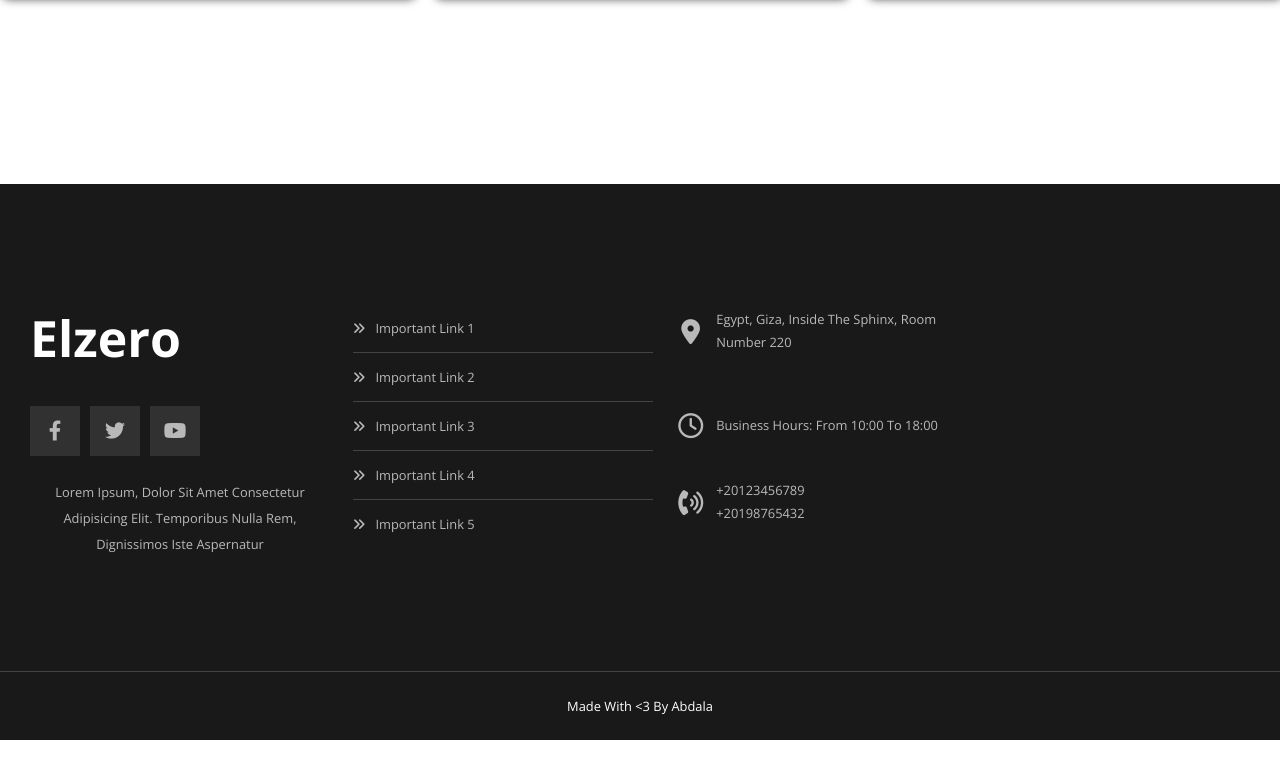
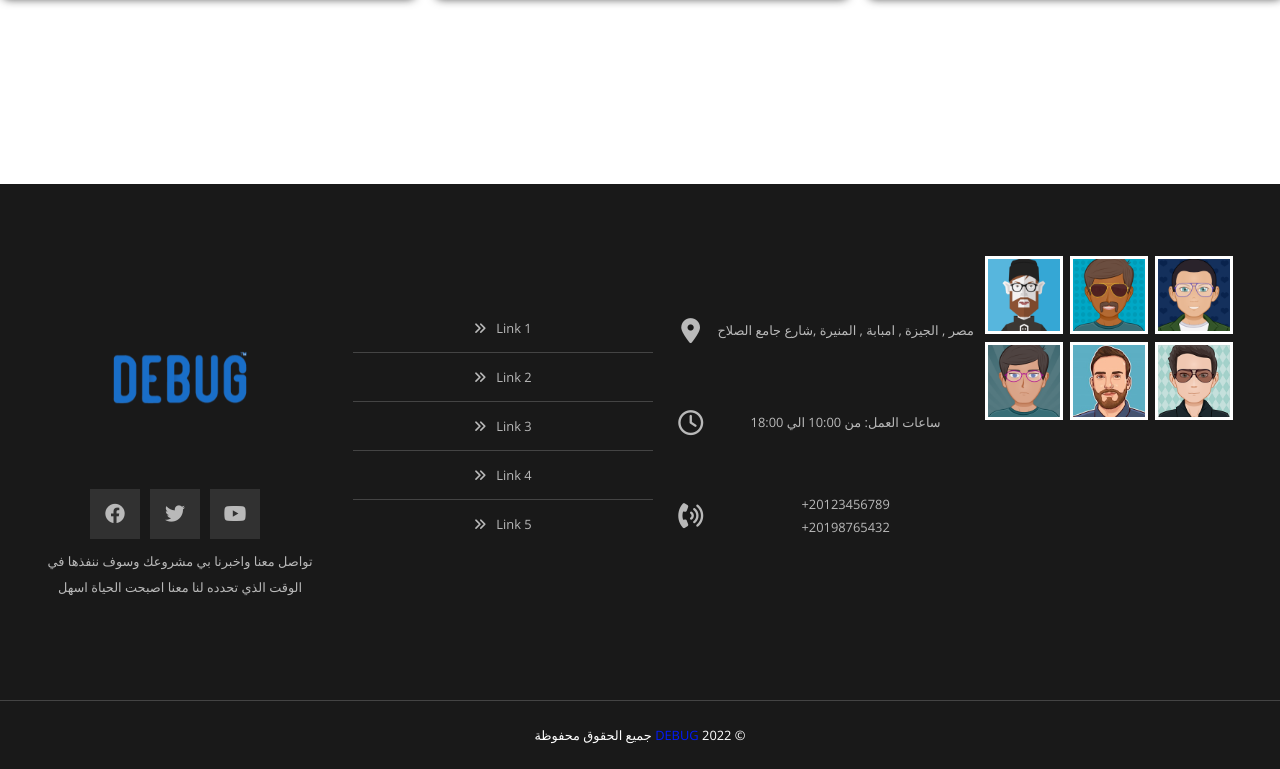
Before and after one commit to AbdalaGit/DEBUG, a plain HTML site: page ARindex.html in a window 1280 px wide. Shown: the part 4094-4863 px from the top of the page. Before the commit the page ends 4834 px from the top, so only its background shows below. Drawn offline with nearby package versions, Linux system fonts and the light colour scheme.

Commit message:
debug editeing html and css (footer)

```diff
--- a/ARindex.html
+++ b/ARindex.html
@@ -1,6 +1,7 @@
 <!DOCTYPE html>
 <html lang="ar">
 <!-------------- start head-------------->
+
 <head>
 
     <meta charset="UTF-8">
@@ -11,20 +12,17 @@
 
     <meta name="dscription" content=" company debug web devoliber and web design html and css and javascript">
 
-    <meta name="keywords" content="html, css, web developer, design, web design, web, HTML, CSS, WEB DEVOLIBER,
+    <meta name="keywords"
+        content="html, css, web developer, design, web design, web, HTML, CSS, WEB DEVOLIBER,
     code, WEB DESIGN, abdala, ABDALA, front end, FRONT END, debug, Debug, company programmers, programmers, company, back end, BACK END, logo, bootstrab,">
 
     <link rel="stylesheet" href="https://cdnjs.cloudflare.com/ajax/libs/font-awesome/5.15.4/css/all.min.css">
 
-    <link
-    rel="stylesheet"
-    href="https://cdnjs.cloudflare.com/ajax/libs/font-awesome/6.1.1/css/all.min.css"
+    <link rel="stylesheet" href="https://cdnjs.cloudflare.com/ajax/libs/font-awesome/6.1.1/css/all.min.css"
         integrity="sha512-KfkfwYDsLkIlwQp6LFnl8zNdLGxu9YAA1QvwINks4PhcElQSvqcyVLLD9aMhXd13uQjoXtEKNosOWaZqXgel0g=="
-    crossorigin="anonymous"
-    referrerpolicy="no-referrer"
-  />
+        crossorigin="anonymous" referrerpolicy="no-referrer" />
 
-    <link rel="stylesheet" href="https://unpkg.com/swiper@8/swiper-bundle.min.css"/>
+    <link rel="stylesheet" href="https://unpkg.com/swiper@8/swiper-bundle.min.css" />
 
     <link rel="stylesheet" href="https://unpkg.com/aos@next/dist/aos.css" />
 
@@ -38,6 +36,7 @@
 <!-------------- end head-------------->
 
 <!-------------- start body-------------->
+
 <body>
     <!-------------- start header-------------->
     <header>
@@ -75,9 +74,8 @@
         </div>
 
         <style>
-
-            .text-arabic{
-    width: 230px;
+            .text-arabic {
+                width: 250px;
                 color: var(--main);
                 overflow: hidden;
                 font-size: 40px;
@@ -85,29 +83,28 @@
                 border-right: 1px solid rgb(112, 144, 243);
                 white-space: nowrap;
                 text-shadow: 3px 3px 5px rgb(0 0 0 / 80%);
-    animation: text 3s steps(50) 2s both alternate , border 1.5s infinite;
+                animation: text 3s steps(50) 2s both alternate, border 1.5s infinite;
             }
 
             @keyframes text {
-    from{
+                from {
                     width: 0;
                 }
 
-    to{
-        width: 230px;
+                to {
+                    width: 250px;
                 }
             }
 
             @keyframes border {
-    from{
+                from {
                     border-right-color: rgb(112, 144, 243);
                 }
 
-    to{
+                to {
                     border-right-color: transparent;
                 }
             }
-
         </style>
 
     </section>
@@ -215,12 +212,13 @@
                 </div>
                 <div class="content">
                     <h2>تصميم اللوجو</h2>
-                <p>يعد تصميم الشعار من أهم الأمور بالنسبة للشركات والمواقع الإلكترونية. نقدم لك هذه الخدمة بأفضل جودة</p>
+                    <p>يعد تصميم الشعار من أهم الأمور بالنسبة للشركات والمواقع الإلكترونية. نقدم لك هذه الخدمة بأفضل
+                        جودة</p>
                 </div>
                 <span class="circle"></span>
             </div>
 
-            <div class="box-content card"data-aos="fade-up">
+            <div class="box-content card" data-aos="fade-up">
                 <div>
                     <i class="fas fa-desktop"></i>
                 </div>
@@ -244,7 +242,7 @@
             </div>
 
             <div class="box-content card" data-aos="flip-right">
-                <div >
+                <div>
                     <i class="fas fa-mobile-alt"></i>
                 </div>
                 <div class="content">
@@ -384,11 +382,11 @@
     <div class="footer">
         <div class="container">
             <div class="box">
-        <h3>Elzero</h3>
+                <h3><img src="logo.png"></h3>
                 <ul class="social">
                     <li>
                         <a href="#" class="facebook">
-              <i class="fab fa-facebook-f"></i>
+                            <i class="fab fa-facebook"></i>
                         </a>
                     </li>
                     <li>
@@ -403,26 +401,26 @@
                     </li>
                 </ul>
                 <p class="text">
-          Lorem ipsum, dolor sit amet consectetur adipisicing elit. Temporibus nulla rem, dignissimos iste aspernatur
+                    تواصل معنا واخبرنا بي مشروعك وسوف ننفذها في الوقت الذي تحدده لنا  معنا اصبحت الحياة اسهل
                 </p>
             </div>
             <div class="box">
                 <ul class="links">
-          <li><a href="#">Important Link 1</a></li>
-          <li><a href="#">Important Link 2</a></li>
-          <li><a href="#">Important Link 3</a></li>
-          <li><a href="#">Important Link 4</a></li>
-          <li><a href="#">Important Link 5</a></li>
+                    <li><a href="#">Link 1</a></li>
+                    <li><a href="#">Link 2</a></li>
+                    <li><a href="#">Link 3</a></li>
+                    <li><a href="#">Link 4</a></li>
+                    <li><a href="#">Link 5</a></li>
                 </ul>
             </div>
             <div class="box">
                 <div class="line">
                     <i class="fas fa-map-marker-alt fa-fw"></i>
-          <div class="info">Egypt, Giza, Inside The Sphinx, Room Number 220</div>
+                    <div class="info">مصر , الجيزة , امبابة , المنيرة ,شارع جامع الصلاح </div>
                 </div>
                 <div class="line">
                     <i class="far fa-clock fa-fw"></i>
-          <div class="info">Business Hours: From 10:00 To 18:00</div>
+                    <div class="info">ساعات العمل: من 10:00 الي 18:00</div>
                 </div>
                 <div class="line">
                     <i class="fas fa-phone-volume fa-fw"></i>
@@ -432,10 +430,16 @@
                     </div>
                 </div>
             </div>
-      <div class="box footer-gallery">
+            <div class="footer-gallery">
+                <img src="avatar-01.png" alt="avatar">
+                <img src="avatar-02.png" alt="avatar">
+                <img src="avatar-03.png" alt="avatar">
+                <img src="avatar-04.png" alt="avatar">
+                <img src="avatar-05.png" alt="avatar">
+                <img src="avatar-06.png" alt="avatar">
             </div>
         </div>
-    <p class="copyright">Made With &lt;3 By abdala</p>
+        <p class="copyright">جميع الحقوق محفوظة <span style="color: #001aff;">DEBUG</span> 2022 &copy; </p>
     </div>
     <!-------------- end footer-------------->
 
@@ -455,13 +459,13 @@
         <svg>
             <filter id="gooey">
 
-                <feGaussianBlur in="SourceGraphic" stdDeviation="10"/>
+                <feGaussianBlur in="SourceGraphic" stdDeviation="10" />
 
                 <feColorMatrix values="
             1 0 0 0 0
             0 1 0 0 0
             0 0 1 0 0
-            0 0 0 20 -10"/>
+            0 0 0 20 -10" />
             </filter>
 
         </svg>
@@ -479,4 +483,5 @@
     </script>
     <!-------------- end body-------------->
 </body>
+
 </html>
--- a/Style.css
+++ b/Style.css
@@ -704,6 +704,7 @@ header .navbar ul li a:hover,
 
 .footer .box{
     flex-direction: column;
+    text-align: center;
 }
 
 @media (max-width: 767px) {
@@ -733,6 +734,8 @@ header .navbar ul li a:hover,
 
 .footer .box .social {
     display: flex;
+    align-items: center;
+    justify-content: center;
 }
 
 @media (max-width: 767px) {
```
Also changed, not shown: ARabout.html (+18 -12 lines), Index.html (+8 -9 lines), about.html (+18 -12 lines). Lines whose indentation alone changed are shown as unchanged.
